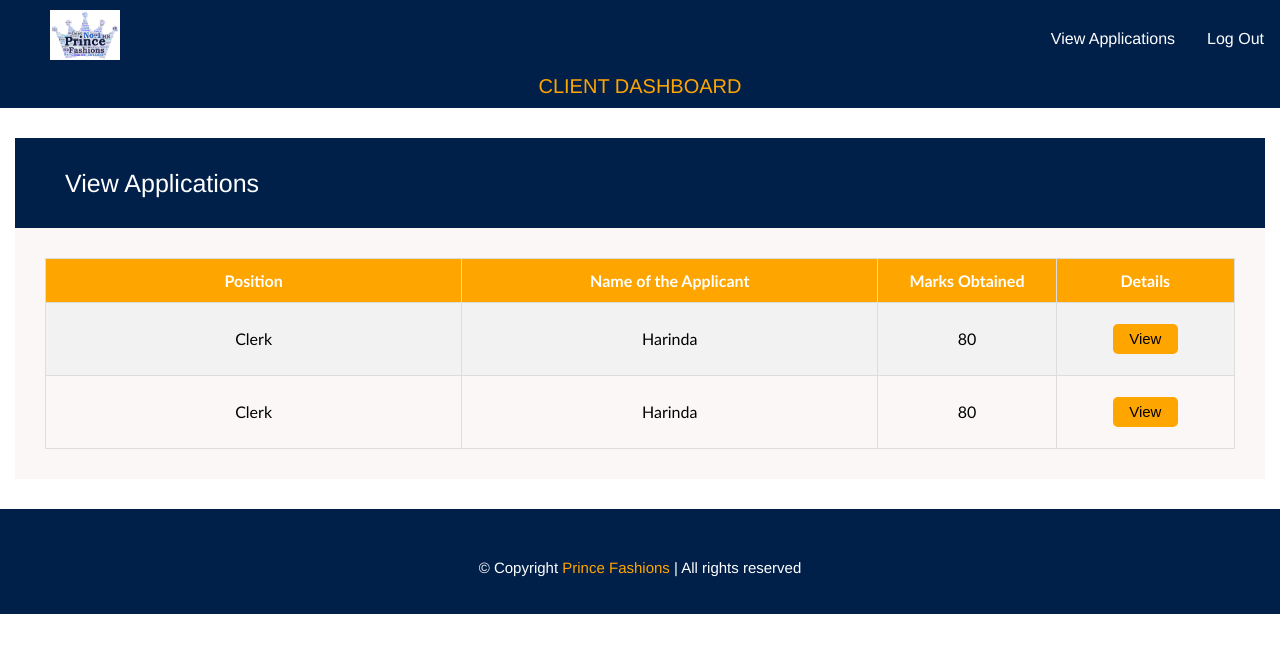
After one commit to harinda05/Fashion-Store-Ecommerce, a PHP site: page /pages/client/view_dept_app.php in a window 1280 px wide. The commit adds this page. Shown: the top 653 px of the page. Run offline with PHP 8.4, Linux system fonts and the light colour scheme.

Commit message:
Designing the client dashoboard

```diff
--- /dev/null
+++ b/client_header.php
@@ -0,0 +1,31 @@
+<!DOCTYPE html>
+<html>
+<head>
+	<title>Prince Fashions</title>
+
+	<meta charset="UTF-8">
+	<meta name="viewport" content="width=device-width, initial-scale=1">
+
+	<link rel="stylesheet" type="text/css" href="/fashion/css/styles.css">
+
+</head>
+<body>
+
+	<!-- Header -->
+	<div class="header" >
+		<a href="/fashion/pages/dashboard.php"><img src="/fashion/img/logo.png" height="50px" width="70px"></a>
+
+		<div class="menu">
+			<ul>
+				<li><a href="#">Log Out</a></li>
+				<li><a href="/fashion/pages/client/view_dept_app.php">View Applications</a></li>
+
+			</ul>
+		</div>
+
+	</div>
+	<div class="client_hd">
+		CLIENT DASHBOARD
+	</div>
+
+	<!-- /Header -->
--- a/css/styles.css
+++ b/css/styles.css
@@ -572,3 +572,48 @@ div{
 	background-color: #fbf7f7;
 	margin-top: 3%;
 }
+
+
+/*client dashboard*/
+
+.client_dash_head{
+	text-align: center;
+	background-color: #fbf7f7;
+	padding: 140px 20px;
+	font-size: 25px;
+}
+
+.client_hd{
+	width: 100%;
+	background-color: #00204A;
+	color: #FFA500;
+	text-align: center;
+	padding: 0px;
+	font-size: 20px;
+	/*padding-top: 10px; */
+	padding-bottom: 10px;
+
+}
+
+/*view dept applications*/
+.dept_app{
+	height: 100px;
+	background-color: #00204A;
+	/*margin-top: 3%;*/
+	/*text-align: center;*/
+	margin: 30px 0px 30px 0px;
+	height: auto;
+}
+
+.dept_app_heading{
+	color: white;
+	padding-top: 10px;
+	padding-left: 50px;
+}
+
+.view_app_tbl{
+	padding: 30px;
+	background-color: #fbf7f7;
+	margin-top: 30px;
+	margin-bottom: 30px;
+}
--- /dev/null
+++ b/pages/client/view_dept_app.php
@@ -0,0 +1,43 @@
+<?php include '../../client_header.php';  ?>
+
+<div class="container">
+
+	<div class="dept_app">
+		<div class="dept_app_heading">
+			<h2 style="font-weight: normal; font-size: 25px; padding: 0px;">View Applications</h2>
+		</div>
+
+		<div class="view_app_tbl">
+
+			<table class="job">
+			<tr>
+				<th>Position</th>
+				<th style="width: 35%;">Name of the Applicant</th>
+				<th style="width: 15%;">Marks Obtained</th>
+				<th style="width: 15%;" >Details</th>
+			</tr>
+			<tr>
+				<td>Clerk</td>
+				<td>Harinda</td>
+				<td>80</td>
+				<td>
+					<button class="view_btn"><a style="text-decoration: none; color: black;" href="#">View</a></button>
+				</td>
+			</tr>
+			<tr>
+				<td>Clerk</td>
+				<td>Harinda</td>
+				<td>80</td>
+				<td>
+					<button class="view_btn"><a style="text-decoration: none; color: black;" href="#">View</a></button>
+				</td>
+			</tr>
+			</table>
+
+		</div>
+
+	</div>
+</div>
+
+
+<?php include '../../footer.php';  ?>
```
Also changed, not shown: pages/client/client_login.php (deleted, +0 -17 lines), pages/dashboard.php (added, +9 -0 lines).
